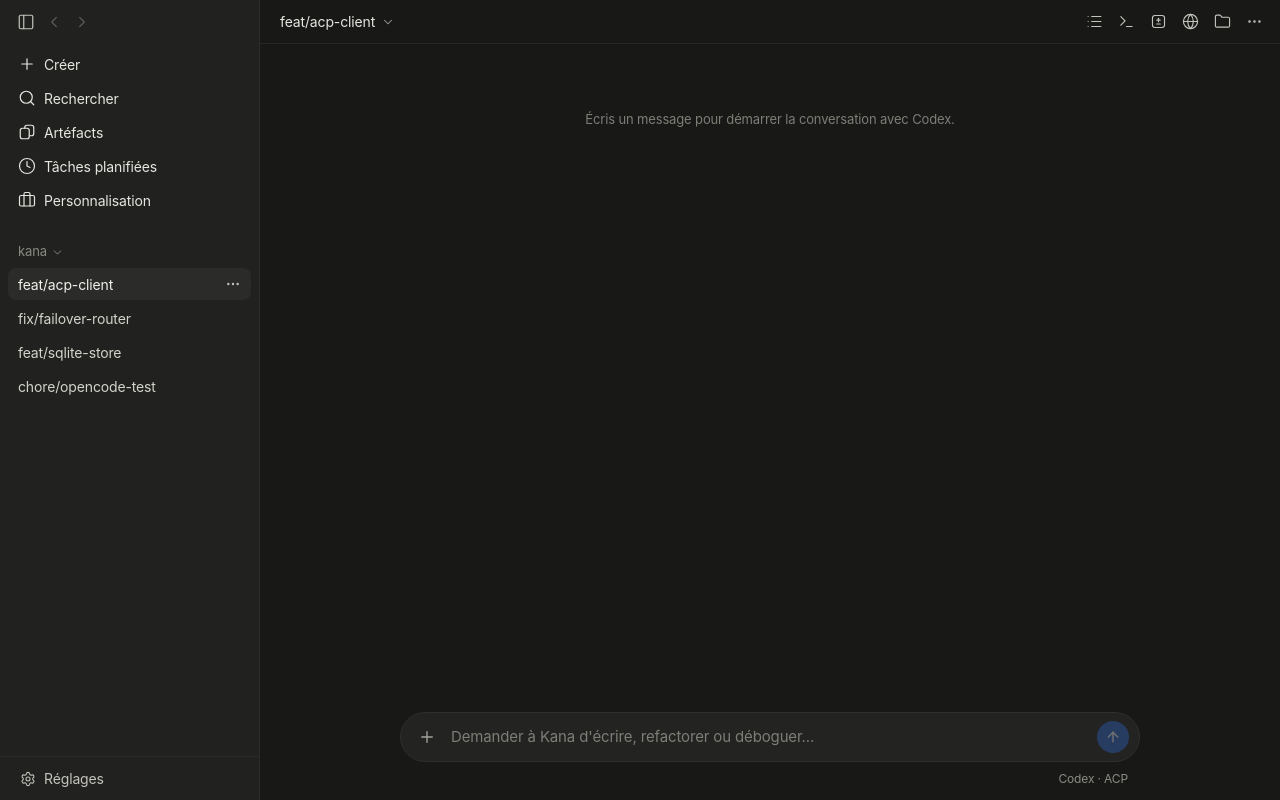
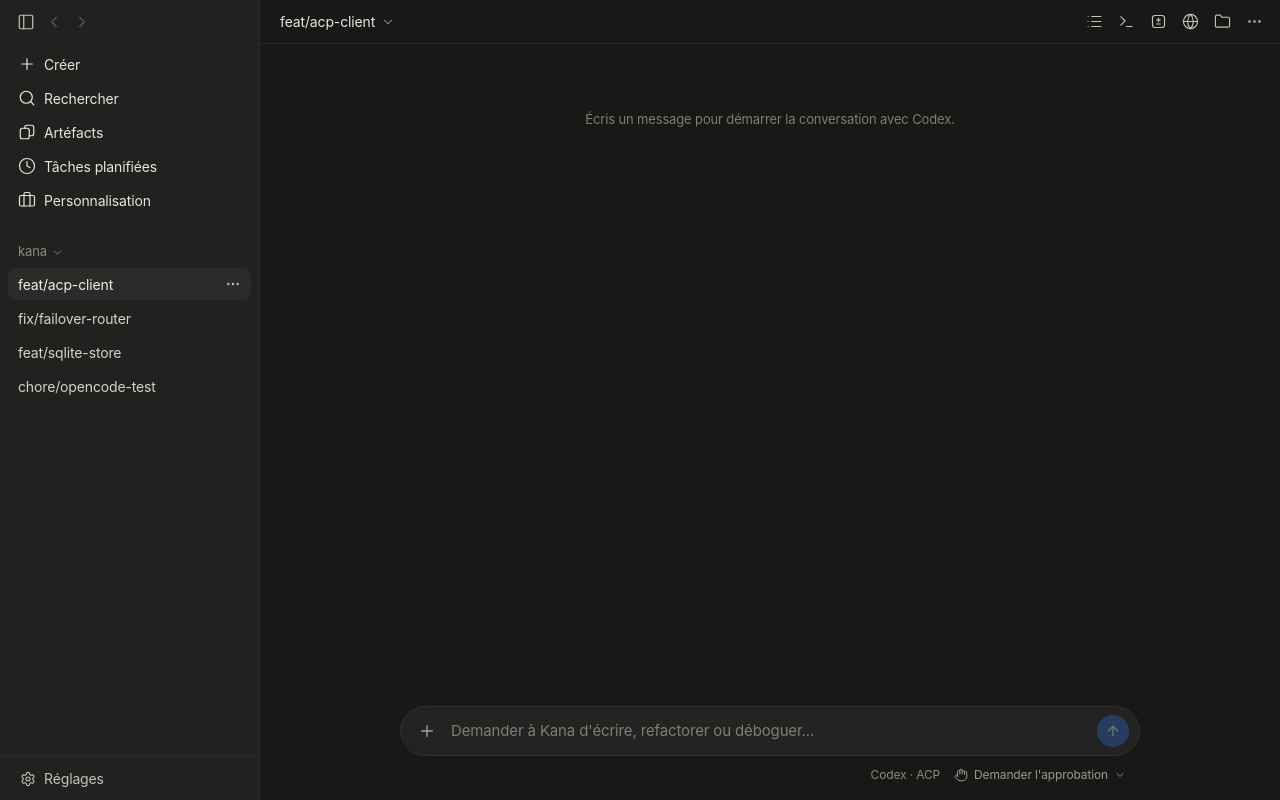
Before and after one commit to HarpeLm/kana, a React (Vite) app in the folder apps/desktop/: page / in a window 1280 px wide. Built offline with nearby package versions, Linux system fonts and the light colour scheme.

Commit message:
feat(desktop): plus menu and permission mode picker — Composer.tsx

```diff
--- a/apps/desktop/src/components/Composer.tsx
+++ b/apps/desktop/src/components/Composer.tsx
@@ -1,20 +1,25 @@
 import { useEffect, useState } from "react";
-import { ArrowUp, FileText, Plus, Square, X } from "lucide-react";
+import { ArrowUp, FileText, Square, X } from "lucide-react";
 import { fileName, pickFiles, withAttachments } from "../lib/attachments";
+import type { PermissionMode } from "../lib/permissionMode";
+import ModeMenu from "./ModeMenu";
+import PlusMenu from "./PlusMenu";
 
 interface ComposerProps {
   agentLabel: string;
   busy: boolean;
   onSend: (text: string) => void;
   onStop: () => void;
+  mode: PermissionMode;
+  onModeChange: (mode: PermissionMode) => void;
 }
 
-export default function Composer({ agentLabel, busy, onSend, onStop }: ComposerProps) {
+export default function Composer({ agentLabel, busy, onSend, onStop, mode, onModeChange }: ComposerProps) {
   const [text, setText] = useState("");
   const [files, setFiles] = useState<string[]>([]);
 
-  const attach = () => {
-    pickFiles()
+  const attach = (directory = false) => {
+    pickFiles(directory)
       .then((paths) => setFiles((current) => [...new Set([...current, ...paths])]))
       .catch(() => {});
   };
@@ -64,15 +69,7 @@ export default function Composer({ agentLabel, busy, onSend, onStop }: ComposerP
           </ul>
         )}
         <div className="flex items-center gap-2 rounded-full border border-[#2f2f2d] bg-[#232322] py-2 pl-2.5 pr-2.5 transition focus-within:border-[#454542]">
-          <button
-            type="button"
-            onClick={attach}
-            title="Joindre des fichiers (⌘U)"
-            aria-label="Joindre des fichiers"
-            className="flex h-8 w-8 shrink-0 items-center justify-center rounded-full text-[#a3a29a] transition hover:bg-[#2e2e2c] hover:text-[#ecebe4]"
-          >
-            <Plus className="h-[18px] w-[18px]" strokeWidth={1.8} />
-          </button>
+          <PlusMenu onAddFiles={() => attach()} onAddFolder={() => attach(true)} onSlash={() => setText((t) => (t ? t : "/"))} />
           <input
             value={text}
             onChange={(e) => setText(e.target.value)}
@@ -101,7 +98,10 @@ export default function Composer({ agentLabel, busy, onSend, onStop }: ComposerP
             </button>
           )}
         </div>
-        <p className="mt-2 pr-3 text-right text-[12px] text-[#8c8b83]">{agentLabel} · ACP</p>
+        <div className="mt-1.5 flex items-center justify-end gap-1 pr-1">
+          <span className="text-[12px] text-[#8c8b83]">{agentLabel} · ACP</span>
+          <ModeMenu mode={mode} onChange={onModeChange} />
+        </div>
       </div>
     </div>
   );
```
